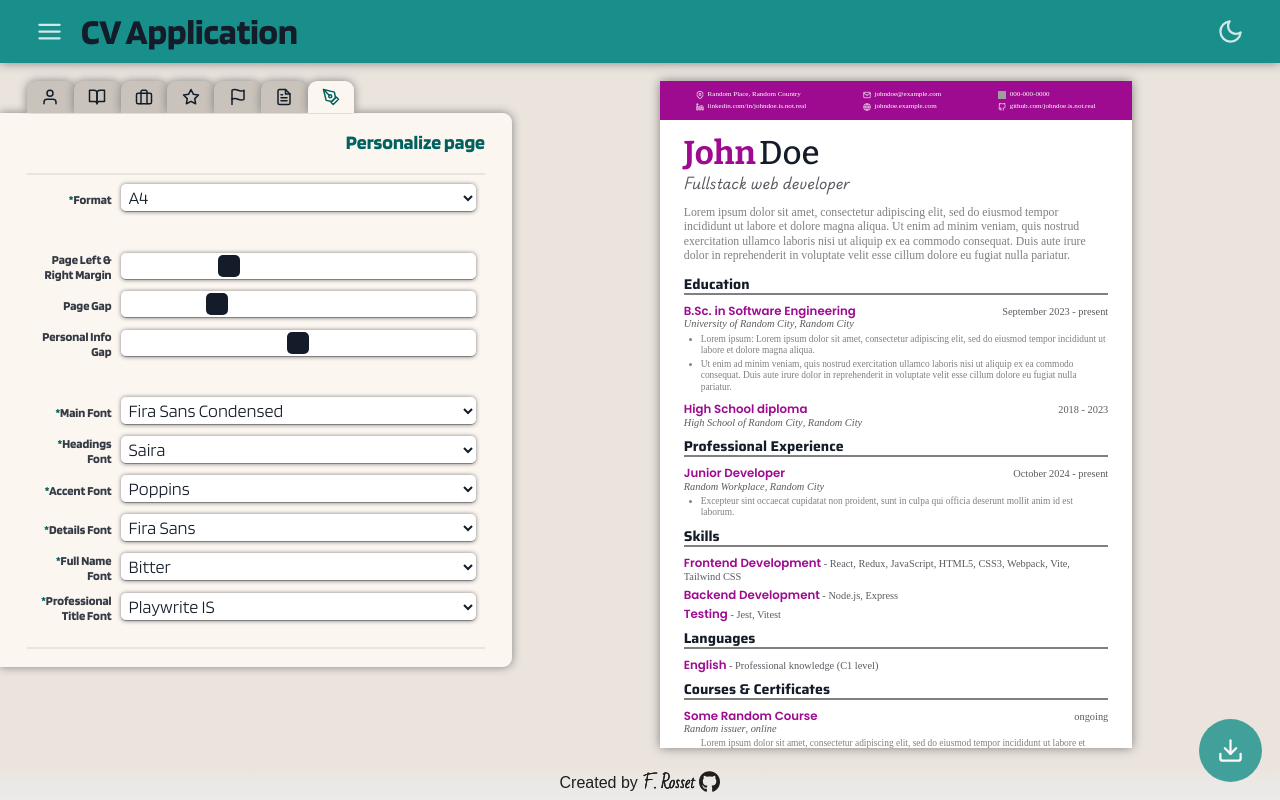
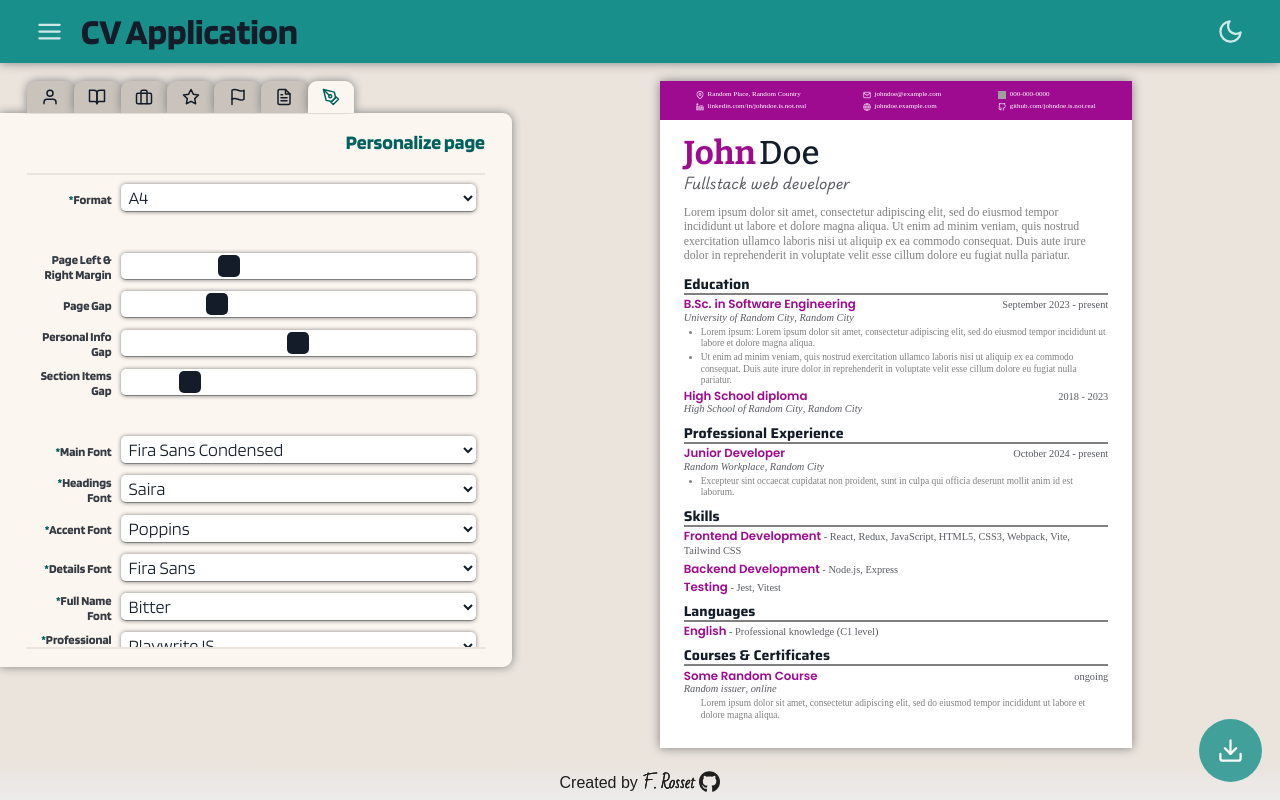
Before and after one commit to frarosset/cv-application, a React (Vite) app: page / in a window 1280 px wide. Both pictures are taken after a click on the button 331 px from the left and 97 px from the top of the page. Built offline with nearby package versions, Linux system fonts and the light colour scheme; grey boxes are pictures that could not be loaded; a web font is replaced by a local one.

Commit message:
feat(EditPersonalizationPanel): add range input in EditPersonalizationPanel to control the section items gap in the cv

```diff
--- a/src/components/editor/EditPersonalizationPanel.jsx
+++ b/src/components/editor/EditPersonalizationPanel.jsx
@@ -8,6 +8,7 @@ const orderedInputProps = [
   "pageLrPadding",
   "pageGap",
   "personalInfoGap",
+  "sectionItemsGap",
   "",
   "mainFont",
   "headingFont",
--- a/src/components/preview/PreviewPage.jsx
+++ b/src/components/preview/PreviewPage.jsx
@@ -47,6 +47,7 @@ function applyPagePersonalization(settings) {
     ["--preview-page-lr-padding", getCqw(settings.pageLrPadding)],
     ["--preview-page-gap", getCqw(settings.pageGap)],
     ["--preview-page-personal-info-gap", getCqw(settings.personalInfoGap)],
+    ["--preview-page-section-items-gap", getCqw(settings.sectionItemsGap)],
     // Fonts
     ["--preview-page-main-font", settings.mainFont],
     ["--preview-page-headings-font", settings.headingFont],
--- a/src/data/blankData.json
+++ b/src/data/blankData.json
@@ -25,6 +25,7 @@
     "pageLrPadding": 5,
     "pageGap": 2,
     "personalInfoGap": 3,
+    "sectionItemsGap": 0.5,
     "accentColor": "#9E0B90",
     "headingColor": "#131c28",
     "detailColor": "#595c61",
--- a/src/data/inputProperties.json
+++ b/src/data/inputProperties.json
@@ -314,6 +314,14 @@
       "max": 5,
       "step": 0.25
     },
+    "sectionItemsGap": {
+      "label": "Section Items Gap",
+      "required": false,
+      "type": "range",
+      "min": 0,
+      "max": 3,
+      "step": 0.25
+    },
     "mainFont": {
       "required": true,
       "type": "select",
--- a/src/styles/preview/PreviewListWithDates.css
+++ b/src/styles/preview/PreviewListWithDates.css
@@ -1,6 +1,6 @@
 .preview-list-with-dates {
   display: flex;
   flex-direction: column;
-  gap: var(--preview-page-item-list-gap);
-  padding-top: var(--preview-page-item-list-gap);
+  gap: var(--preview-page-section-items-gap);
+  padding-top: var(--preview-page-section-items-gap);
 }
--- a/src/styles/preview/PreviewListWithTextOnly.css
+++ b/src/styles/preview/PreviewListWithTextOnly.css
@@ -1,5 +1,5 @@
 .preview-list-with-text-only {
-  padding-top: var(--preview-page-item-list-gap);
+  padding-top: var(--preview-page-section-items-gap);
   display: flex;
   flex-direction: column;
   gap: var(--preview-page-item-list-item-padding-top);
--- a/src/styles/preview/PreviewPersonalInfoPanel.css
+++ b/src/styles/preview/PreviewPersonalInfoPanel.css
@@ -17,7 +17,8 @@
 
   --preview-page-gap-tb: max(
     var(--preview-page-gap),
-    var(--preview-page-personal-info-gap)
+    var(--preview-page-personal-info-gap),
+    var(--preview-page-section-items-gap)
   );
 }
 
--- a/src/styles/preview/previewPanelWithList.css
+++ b/src/styles/preview/previewPanelWithList.css
@@ -1,7 +1,11 @@
 .preview-panel-with-list {
+  --preview-page-gap-t: max(
+    var(--preview-page-gap),
+    var(--preview-page-section-items-gap)
+  );
   display: flex;
   flex-direction: column;
-  padding: var(--preview-page-gap) var(--preview-page-lr-padding) 0;
+  padding: var(--preview-page-gap-t) var(--preview-page-lr-padding) 0;
 }
 
 .preview-personal-info-panel + .preview-panel-with-list {
--- a/src/styles/variables.css
+++ b/src/styles/variables.css
@@ -169,7 +169,7 @@
 
   --preview-page-item-list-padding-left: 1.8em;
   --preview-page-item-list-item-padding-top: 0.3em;
-  --preview-page-item-list-gap: 0.5em;
+  /* --preview-page-section-items-gap: 0.5em; */
 
   /* --preview-page-headings-font: "Saira";
   --preview-page-details-font: "Fira Sans";
```
